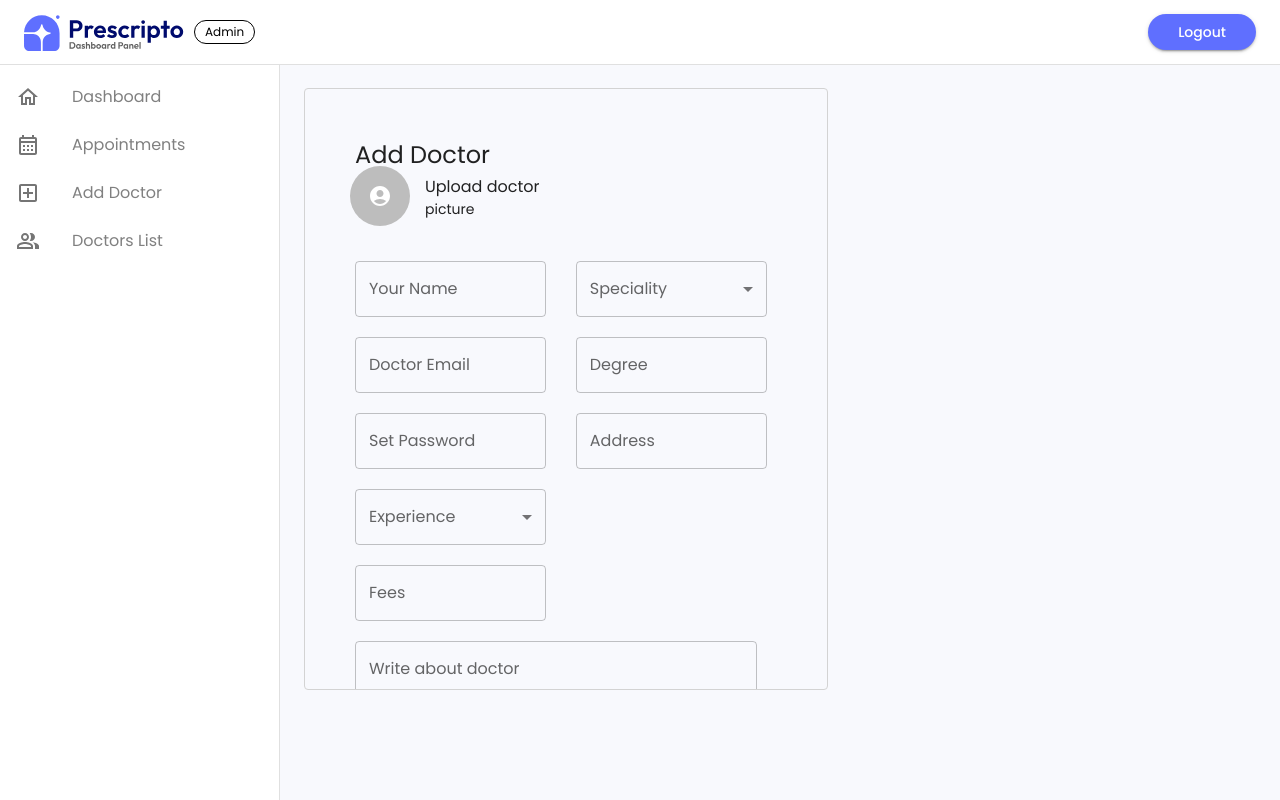
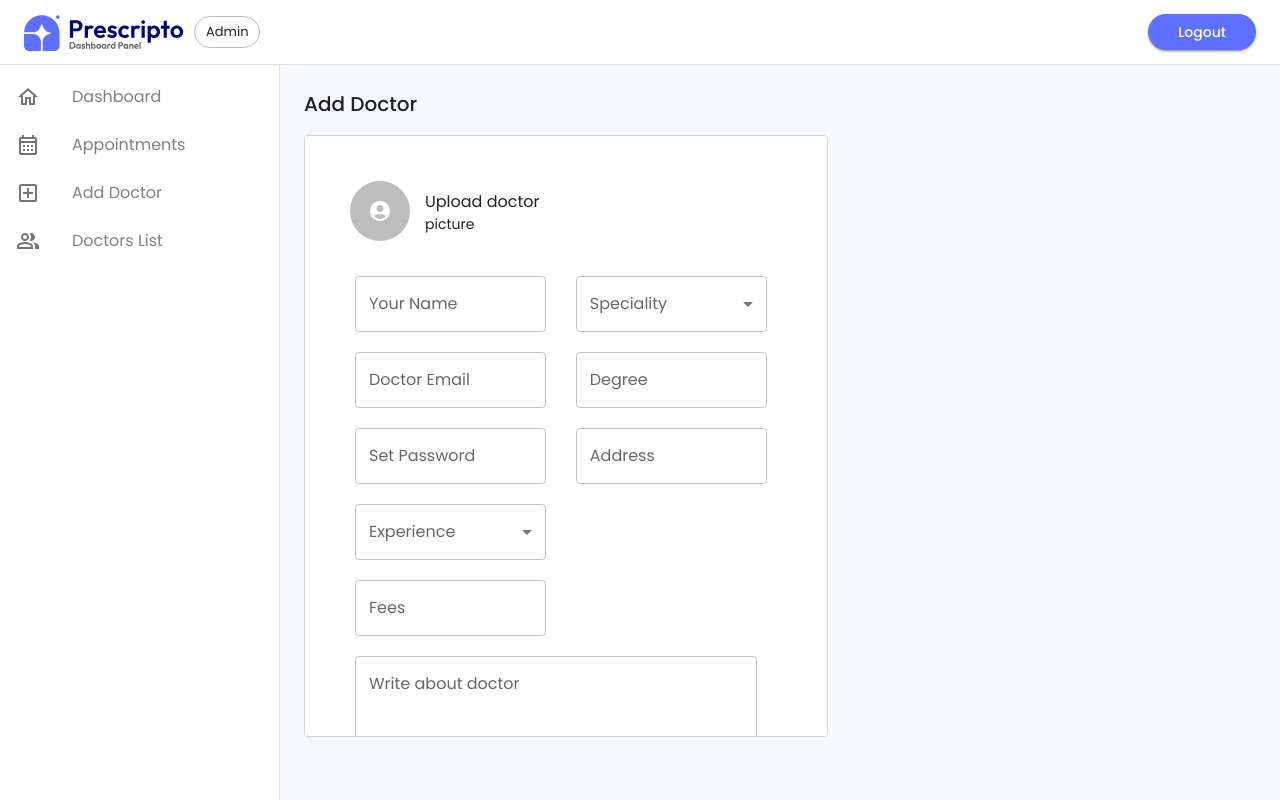
Before and after one commit to 628501/Prescripto, a React (Create React App) app: page /add-doctor in a window 1280 px wide. Built offline with nearby package versions, Linux system fonts and the light colour scheme.

Commit message:
Added chip

```diff
--- a/src/components/AddDoctor.tsx
+++ b/src/components/AddDoctor.tsx
@@ -45,6 +45,8 @@ const AddDoctor = () => {
   };
 
   return (
+    <>
+    <Typography variant="h6" sx={{marginBottom:"15px"}}>Add Doctor</Typography>
     <Box
       sx={{
         padding: "50px",
@@ -53,13 +55,13 @@ const AddDoctor = () => {
         overflowY: "auto",
         border: "1px solid lightgray",
         borderRadius: "4px",
+        background:"white"
       }}
       style={{
         scrollbarWidth: "none",
         msOverflowStyle: "none",
       }}
     >
-      <Typography variant="h5">Add Doctor</Typography>
 
       <Box sx={{ display: "flex", alignItems: "center" }}>
         <label htmlFor="file-input">
@@ -302,6 +304,7 @@ const AddDoctor = () => {
         </Button>
       </Box>
     </Box>
+    </>
   );
 };
 
--- a/src/components/Appointments.tsx
+++ b/src/components/Appointments.tsx
@@ -28,7 +28,7 @@ const rows = [
 export default function Appointments() {
   return (
     <>
-      <Typography variant="h5">All Appointments</Typography>
+      <Typography variant="h6" sx={{marginBottom:"15px"}}>All Appointments</Typography>
       <TableContainer
         component={Paper}
         sx={{ display: { xs: "none", sm: "none", lg: "block", xl: "block" } }}
--- a/src/components/Dashboard.tsx
+++ b/src/components/Dashboard.tsx
@@ -3,7 +3,7 @@ import { Typography } from "@mui/material";
 const Dashboard = () => {
   return (
     <>
-      <Typography variant="h5">Dashboard</Typography>
+      <Typography variant="h6" sx={{marginBottom:"15px"}}>Dashboard</Typography>
       <Typography>
         Lorem ipsum dolor sit, amet consectetur adipisicing elit. Et, fugiat
         doloribus vitae voluptates quisquam ut veritatis facilis iste rem
--- a/src/components/DoctorsList.tsx
+++ b/src/components/DoctorsList.tsx
@@ -4,7 +4,7 @@ import { doctors } from "../assets/assets_frontend/assets";
 const DoctorsList = () => {
   return (
     <Box sx={{ background: "#F8F9FD", paddingBottom: "30px" }}>
-      <Typography variant="h5">All Doctors</Typography>
+      <Typography variant="h6" sx={{marginBottom:"15px"}}>All Doctors</Typography>
       <DoctorCard doctors={doctors} />
     </Box>
   );
--- a/src/components/Navbar.tsx
+++ b/src/components/Navbar.tsx
@@ -7,6 +7,7 @@ import Typography from "@mui/material/Typography";
 import Button from "@mui/material/Button";
 
 import { assets } from "../assets/assets_admin/assets";
+import { Chip } from "@mui/material";
 
 export default function Navbar() {
   return (
@@ -31,18 +32,7 @@ export default function Navbar() {
             }}
           >
             <img src={assets.admin_logo} alt="" style={{ width: "160px" }} />
-            <Typography
-              sx={{
-                marginLeft: "10px",
-                fontSize: "12px",
-                border: "1px solid",
-                borderRadius: "30px",
-                paddingX: "10px",
-                paddingY: "2px",
-              }}
-            >
-              Admin
-            </Typography>
+            <Chip label="Admin" variant="outlined" sx={{marginLeft:"10px"}}/>
           </Typography>
           <Box sx={{ display: { xs: "none", sm: "block" } }}>
             <Button
--- a/src/components/Sidebar.tsx
+++ b/src/components/Sidebar.tsx
@@ -36,7 +36,7 @@ const Sidebar = () => {
       >
         <Toolbar />
         <Divider />
-        <List>
+        <List >
           <Link
             to="dashboard"
             style={{ textDecoration: "none", color: "black" }}
@@ -73,10 +73,10 @@ const Sidebar = () => {
               }}
             >
               <ListItemButton onClick={() => setSelected("appointments")}>
-                <ListItemIcon>
+                <ListItemIcon >
                   <CalendarMonthOutlinedIcon />
                 </ListItemIcon>
-                <ListItemText primary="Appointments" sx={{ color: "gray" }} />
+                <ListItemText  primary="Appointments" sx={{ color: "gray" }} />
               </ListItemButton>
             </ListItem>
           </Link>
```
